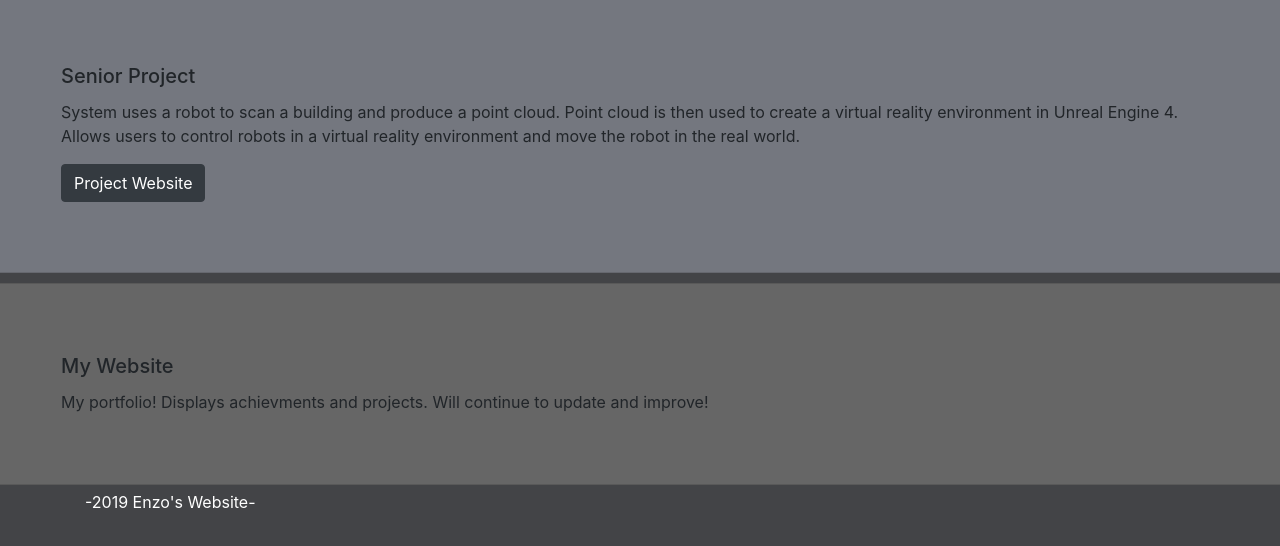
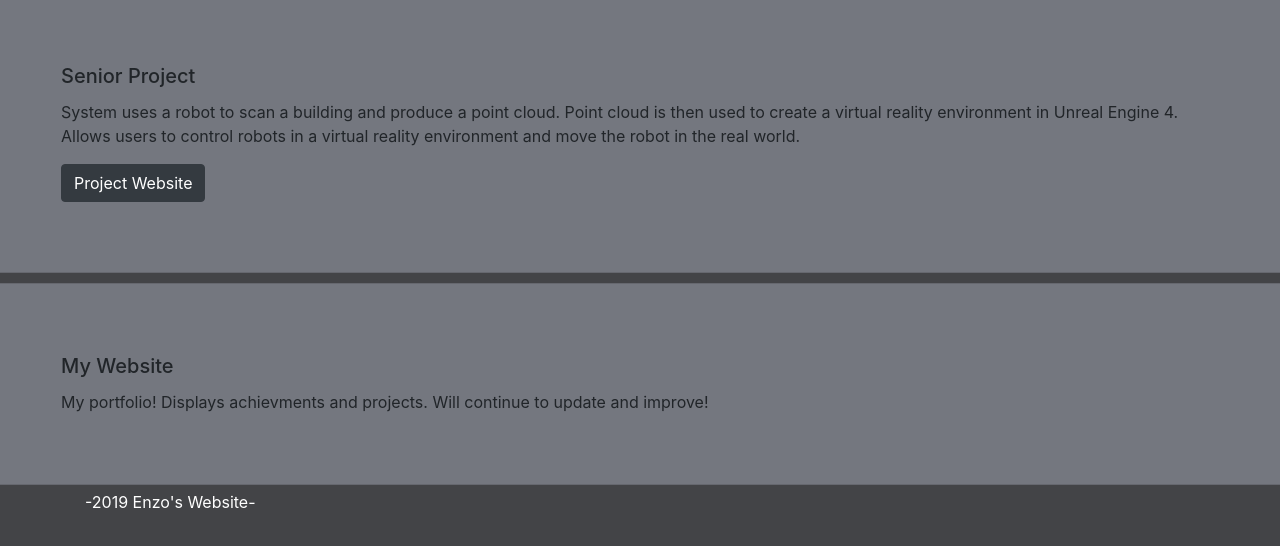
Before and after one commit to EnzoArata/EnzoArata.github.io, a plain HTML site: page page1.html in a window 1280 px wide. Shown: the part 62-608 px from the top of the page. Drawn offline with nearby package versions, Linux system fonts and the light colour scheme.

Commit message:
Color Change
Page 1, gradient changed on card

```diff
--- a/page1.html
+++ b/page1.html
@@ -53,7 +53,7 @@
 			</div>
 
 			<div class = "col col-lg-12 col-md-12 col-sm-12 col-xs-12 enzoPad2">
-				<div class="card enzoPad w-100 gradient2" style="width: 60rem;">
+				<div class="card enzoPad w-100 gradient1" style="width: 60rem;">
 
 					  <div class="card-body">
 					    <h5 class="card-title">My Website</h5>
```
